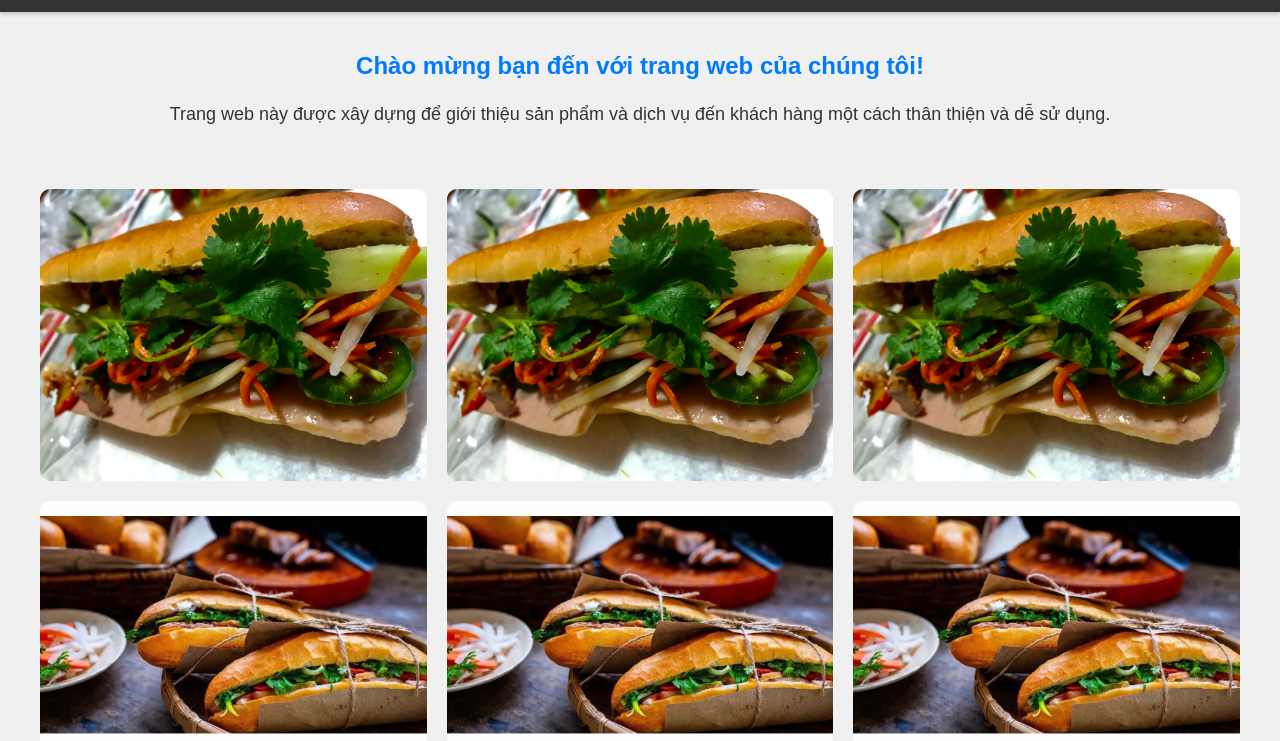
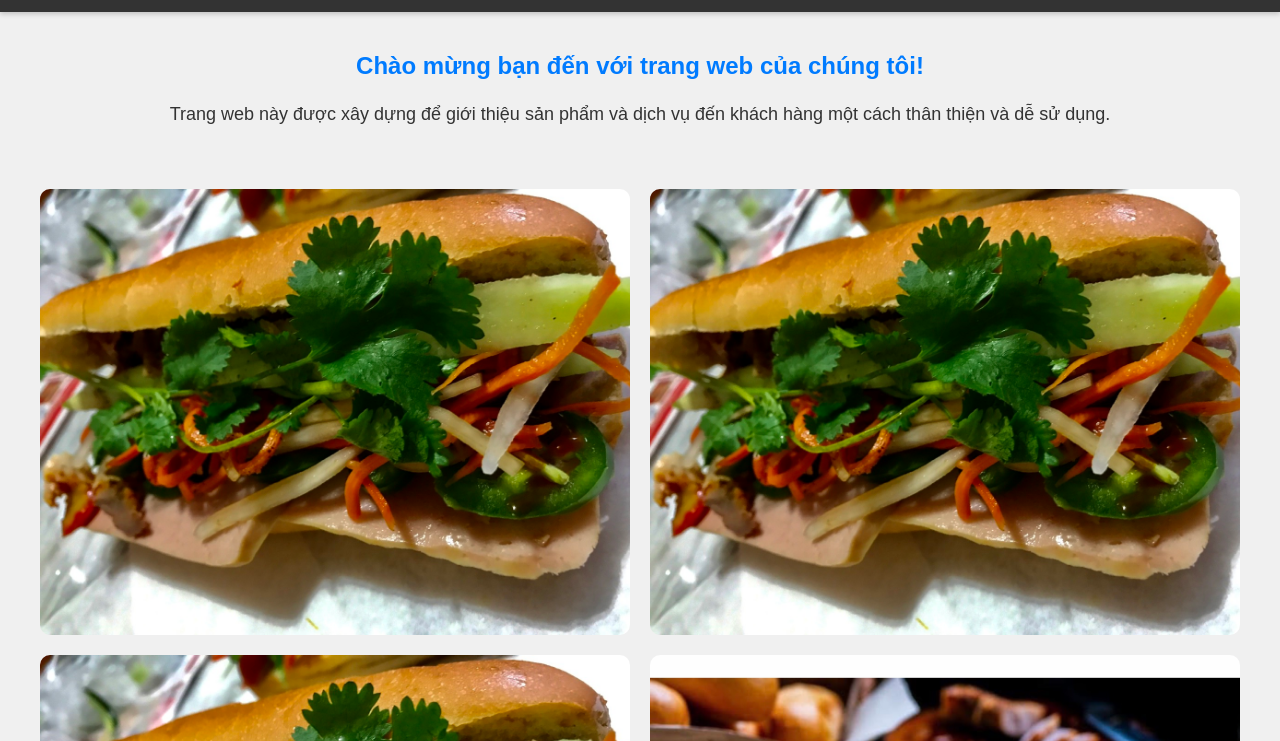
Before and after one commit to Levankhanh2k2/demo, a plain HTML site: page index.html in a window 1280 px wide. Shown: the part 59-800 px from the top of the page. Drawn offline with Linux system fonts and the light colour scheme.

Commit message:
css index.html file

```diff
--- a/css/psg.css
+++ b/css/psg.css
@@ -205,7 +205,7 @@ footer {
 .gallery {
     margin-top: 40px;
     display: grid;
-    grid-template-columns: repeat(3, 1fr); /* 3 ảnh mỗi hàng */
+    grid-template-columns: repeat(2, 1fr); /* 3 ảnh mỗi hàng */
     gap: 20px;
     padding: 20px;
 }
```
